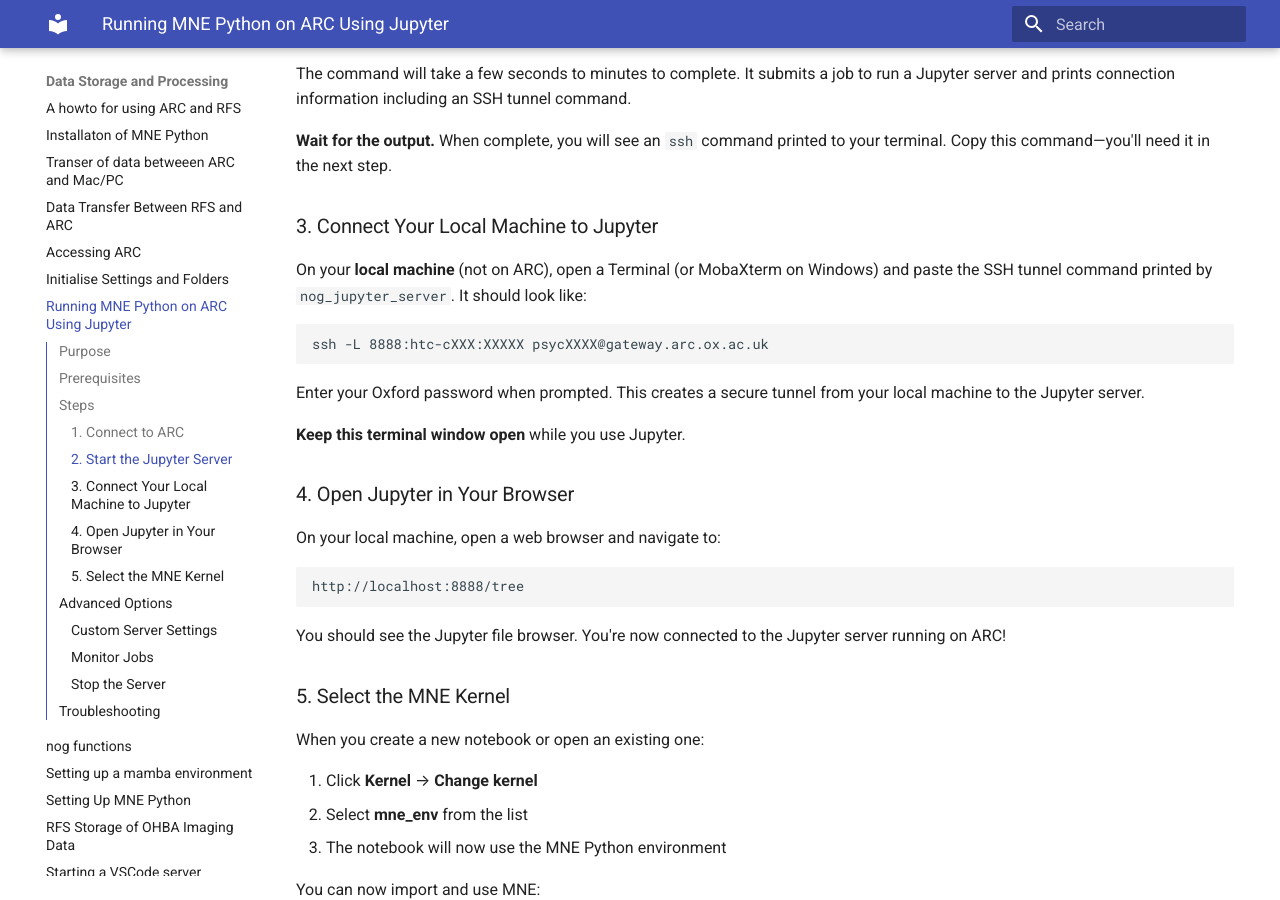
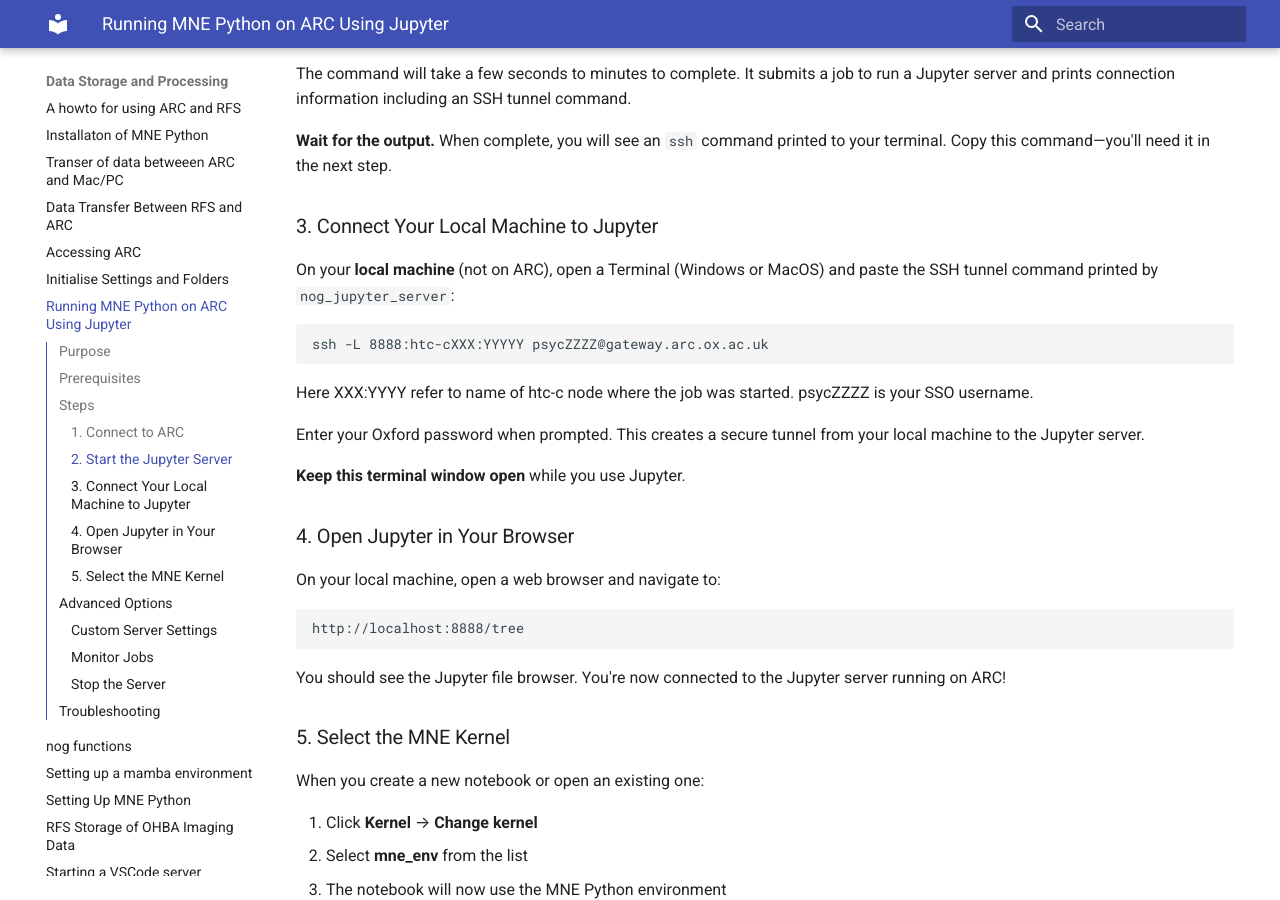
Before and after one commit to Neuronal-Oscillations/group-handbook, an MkDocs documentation site: the page built from docs/Data-Storage-and-Processing/jupyterMNE.md, in a window 1280 px wide and 900 px high, scrolled down 982 px. Built offline with MkDocs 1.6.1 and Material for MkDocs 9.7.7, drawn with Linux system fonts in a browser that asks for light colours.

Commit message:
Update jupyterMNE.md

````diff
--- a/docs/Data-Storage-and-Processing/jupyterMNE.md
+++ b/docs/Data-Storage-and-Processing/jupyterMNE.md
@@ -40,11 +40,13 @@
 
 ### 3. Connect Your Local Machine to Jupyter
 
-On your **local machine** (not on ARC), open a Terminal (or MobaXterm on Windows) and paste the SSH tunnel command printed by `nog_jupyter_server`. It should look like:
+On your **local machine** (not on ARC), open a Terminal (Windows or MacOS) and paste the SSH tunnel command printed by `nog_jupyter_server`:
 
 ```bash
-ssh -L 8888:htc-cXXX:XXXXX psycXXXX@gateway.arc.ox.ac.uk
+ssh -L 8888:htc-cXXX:YYYYY psycZZZZ@gateway.arc.ox.ac.uk
 ```
+
+Here XXX:YYYY refer to name of htc-c node where the job was started. psycZZZZ is your SSO username.
 
 Enter your Oxford password when prompted. This creates a secure tunnel from your local machine to the Jupyter server.
 
````
